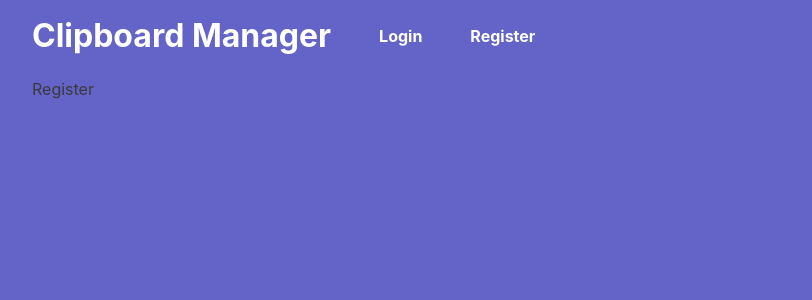
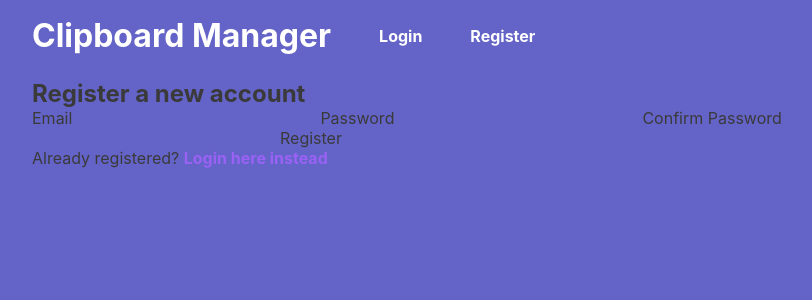
Before and after one commit to DoanCV/Clipboard-Manager, a React (Create React App) app in the folder Clipboard-Manager/client/: page /register in a window 1280 px wide. Shown: the top 300 px of the page, without its empty margins (124-936 px from the left). Built offline with nearby package versions, Linux system fonts and the light colour scheme.

Commit message:
Finished creating register/login components, need to style

```diff
--- a/Clipboard-Manager/client/src/App.js
+++ b/Clipboard-Manager/client/src/App.js
@@ -1,12 +1,15 @@
+import axios from "axios";
 import React from "react";
 import Router from "./Router";
 import "./style/index.scss";
+
+axios.defaults.withCredentials = true;
 
 // capital letter otherwise detects HTML
 function App() {
     return (
         <div className = "container">
-            <Router/>
+            <Router />
         </div>
     );
 }
--- a/Clipboard-Manager/client/src/Router.js
+++ b/Clipboard-Manager/client/src/Router.js
@@ -1,5 +1,7 @@
 import React from "react";
 import { BrowserRouter, Route, Switch } from "react-router-dom";
+import Register from "./components/auth/Register";
+import Login from "./components/auth/Login";
 import Home from "./components/home/Home";
 import Navbar from "./components/misc/Navbar";
 
@@ -11,8 +13,12 @@
                 <Route exact path = "/">
                     <Home />
                 </Route>
-                <Route path = "/login">Login</Route>
-                <Route path = "/register">Register</Route>
+                <Route path = "/login">
+                    <Login />
+                </Route>
+                <Route path = "/register">
+                    <Register />
+                </Route>
             </Switch>
         </BrowserRouter>
     );
--- /dev/null
+++ b/Clipboard-Manager/client/src/components/auth/Login.js
@@ -0,0 +1,50 @@
+import axios from "axios";
+import React, { useState } from "react";
+import { Link } from "react-router-dom";
+
+function Login() {
+    const [formEmail, setFormEmail] = useState("");
+    const [formPassword, setFormPassword] = useState("");
+
+    async function login(e) {
+        e.preventDefault();
+
+        const loginData = {
+            email: formEmail,
+            password: formPassword
+        }
+
+        await axios.post("http://localhost:5000/auth/login", loginData);
+    }
+
+    return (
+        <div className = "auth-form">
+            <h2>Login</h2>
+            <form onSubmit = {login}>
+                <label htmlFor = "form-email">Email</label>
+                <input
+                    id = "form-email"
+                    type = "email"
+                    value = {formEmail}
+                    onChange = { (e) => setFormEmail(e.target.value) }
+                />
+
+                <label htmlFor = "form-password">Password</label>
+                <input
+                    id = "form-password"
+                    type = "password"
+                    value = {formPassword}
+                    onChange = { (e) => setFormPassword(e.target.value) }
+                />
+
+                <button type = "submit">Login</button>
+            </form>
+
+            <p>
+                Don't have an account? <Link to = "/register">Register here</Link>
+            </p>
+
+        </div>);
+}
+
+export default Login;
--- /dev/null
+++ b/Clipboard-Manager/client/src/components/auth/Register.js
@@ -0,0 +1,60 @@
+import axios from "axios";
+import React, { useState } from "react";
+import { Link } from "react-router-dom";
+
+function Register() {
+    const [formEmail, setFormEmail] = useState("");
+    const [formPassword, setFormPassword] = useState("");
+    const [formPasswordConfirm, setFormPasswordConfirm] = useState("");
+
+    async function register(e) {
+        e.preventDefault();
+
+        const registerData = {
+            email: formEmail,
+            password: formPassword,
+            passwordConfirm: formPasswordConfirm
+        }
+
+        await axios.post("http://localhost:5000/auth/", registerData);
+    }
+
+    return (
+        <div className = "auth-form">
+            <h2>Register a new account</h2>
+            <form onSubmit = {register}>
+                <label htmlFor = "form-email">Email</label>
+                <input
+                    id = "form-email"
+                    type = "email"
+                    value = {formEmail}
+                    onChange = { (e) => setFormEmail(e.target.value) }
+                />
+
+                <label htmlFor = "form-password">Password</label>
+                <input
+                    id = "form-password"
+                    type = "password"
+                    value = {formPassword}
+                    onChange = { (e) => setFormPassword(e.target.value) }
+                />
+
+                <label htmlFor = "form-passwordConfirm">Confirm Password</label>
+                <input
+                    id = "form-passwordConfirm"
+                    type = "password"
+                    value = {formPasswordConfirm}
+                    onChange = { (e) => setFormPasswordConfirm(e.target.value) }
+                />
+
+                <button type = "submit">Register</button>
+            </form>
+
+            <p>
+                Already registered? <Link to = "/login">Login here instead</Link>
+            </p>
+
+        </div>);
+}
+
+export default Register;
```
Also changed, not shown: 1 other file (tests, documents, lock files or other folders).
